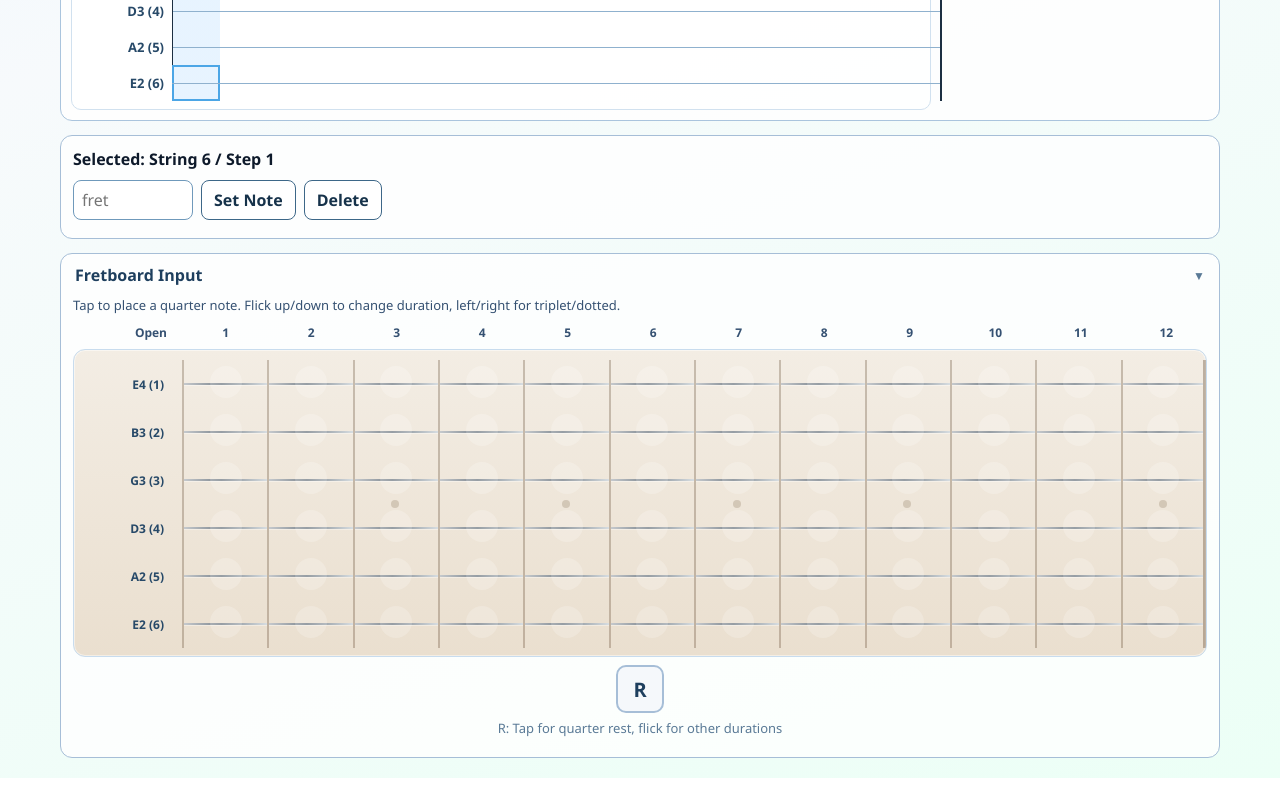
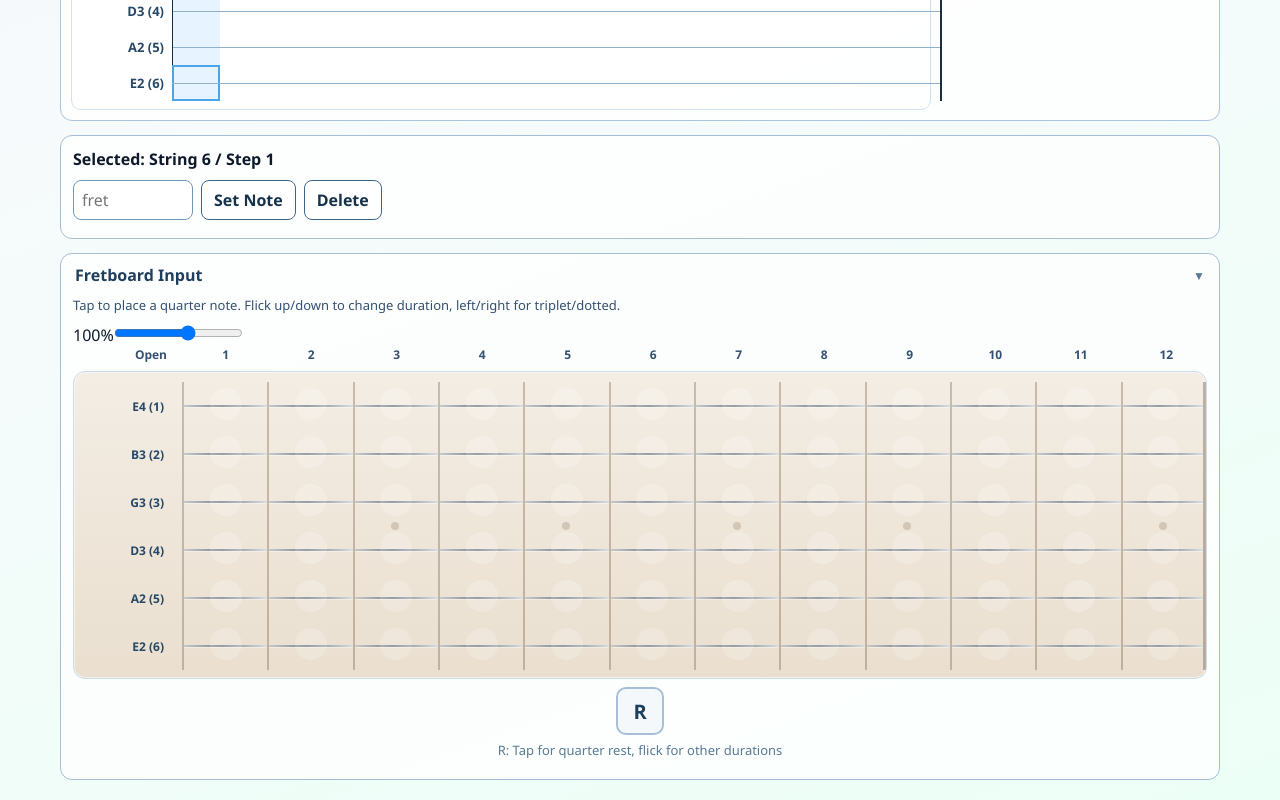
Before and after one commit to ryogy-labs/quick-tab, a Next.js app: page / in a window 1280 px wide. Shown: the part 679-1479 px from the top of the page. Before the commit the page ends 1457 px from the top, so only its background shows below. Built offline with nearby package versions, Linux system fonts and the light colour scheme.

Commit message:
Finish fretboard pinch zoom controls

```diff
--- a/app/components/FretboardInput.tsx
+++ b/app/components/FretboardInput.tsx
@@ -10,7 +10,12 @@ type FretboardInputProps = {
   activeNotes: Array<{ string: number; fret: number }>;
   onFlickCommit: (rowIndex: number, fret: number, len: number, modifier: DurationModifier) => void;
   isPlaying: boolean;
+  scale: number;
+  onScaleChange: (scale: number) => void;
 };
+
+const MIN_SCALE = 0.3;
+const MAX_SCALE = 1.5;
 
 const FRET_NUMBERS = Array.from({ length: 12 }, (_, index) => index + 1);
 
@@ -32,6 +37,8 @@ export default function FretboardInput({
   activeNotes,
   onFlickCommit,
   isPlaying,
+  scale,
+  onScaleChange,
 }: FretboardInputProps) {
   const activeNoteSet = new Set(activeNotes.map((note) => `${note.string}:${note.fret}`));
 
@@ -87,13 +94,74 @@ export default function FretboardInput({
     [handlers, anchorRef]
   );
 
+  const fretboardScrollRef = useRef<HTMLDivElement>(null);
+  const pinchRef = useRef<{ initialDist: number; initialScale: number } | null>(null);
+  const scaleRef = useRef(scale);
+  scaleRef.current = scale;
+
+  useEffect(() => {
+    const el = fretboardScrollRef.current;
+    if (!el) return;
+
+    const getDistance = (t1: Touch, t2: Touch) =>
+      Math.hypot(t1.clientX - t2.clientX, t1.clientY - t2.clientY);
+
+    const onTouchStart = (e: TouchEvent) => {
+      if (e.touches.length === 2) {
+        pinchRef.current = {
+          initialDist: getDistance(e.touches[0], e.touches[1]),
+          initialScale: scaleRef.current,
+        };
+      }
+    };
+
+    const onTouchMove = (e: TouchEvent) => {
+      if (e.touches.length === 2 && pinchRef.current) {
+        e.preventDefault();
+        const dist = getDistance(e.touches[0], e.touches[1]);
+        const ratio = dist / pinchRef.current.initialDist;
+        const newScale = Math.min(
+          MAX_SCALE,
+          Math.max(MIN_SCALE, pinchRef.current.initialScale * ratio)
+        );
+        onScaleChange(newScale);
+      }
+    };
+
+    const onTouchEnd = () => { pinchRef.current = null; };
+
+    el.addEventListener("touchstart", onTouchStart, { passive: true });
+    el.addEventListener("touchmove", onTouchMove, { passive: false });
+    el.addEventListener("touchend", onTouchEnd);
+    el.addEventListener("touchcancel", onTouchEnd);
+    return () => {
+      el.removeEventListener("touchstart", onTouchStart);
+      el.removeEventListener("touchmove", onTouchMove);
+      el.removeEventListener("touchend", onTouchEnd);
+      el.removeEventListener("touchcancel", onTouchEnd);
+    };
+  }, [onScaleChange]);
+
   return (
     <div className={styles.fretboardWrapper}>
-      <p className={styles.description}>
-        Tap to place a quarter note. Flick up/down to change duration, left/right for triplet/dotted.
-      </p>
-      <div className={styles.fretboard}>
-        <div className={styles.fretboardScroll}>
+      <div className={styles.fretboardHeader}>
+        <p className={styles.description}>
+          Tap to place a quarter note. Flick up/down to change duration, left/right for triplet/dotted.
+        </p>
+        <div className={styles.zoomControl}>
+          <span className={styles.zoomLabel}>{Math.round(scale * 100)}%</span>
+          <input
+            type="range"
+            min={String(MIN_SCALE * 100)}
+            max={String(MAX_SCALE * 100)}
+            value={Math.round(scale * 100)}
+            onChange={(e) => onScaleChange(Number(e.target.value) / 100)}
+            className={styles.zoomSlider}
+          />
+        </div>
+      </div>
+      <div className={styles.fretboard} style={{ zoom: scale }}>
+        <div ref={fretboardScrollRef} className={styles.fretboardScroll}>
         <div className={styles.fretNumbers}>
           <div className={styles.nutSpacer}>Open</div>
           {FRET_NUMBERS.map((fret) => (
--- a/app/page.tsx
+++ b/app/page.tsx
@@ -56,6 +56,8 @@ const TAB_LABEL_WIDTH_MOBILE = 64;
 const TAB_SLOT_WIDTH = 48;
 const TAB_SLOT_WIDTH_MOBILE = 34;
 const MEASURE_SCROLL_PADDING = 24;
+const MIN_SCALE = 0.3;
+const MAX_SCALE = 1.5;
 
 type PlayCursor = {
   measureIndex: number;
@@ -188,9 +190,16 @@ export default function Home() {
   const notationScaleRef = useRef(1);
   notationScaleRef.current = notationScale;
 
+  const [fretboardScale, setFretboardScale] = useState(1);
+  const handleFretboardScaleChange = useCallback(
+    (s: number) => setFretboardScale(Math.min(MAX_SCALE, Math.max(MIN_SCALE, s))),
+    []
+  );
+
   // Set initial mobile scale
   useEffect(() => {
     setNotationScale(isMobile ? 0.5 : 1);
+    setFretboardScale(isMobile ? 0.7 : 1);
   }, [isMobile]);
 
   const digitBufferRef = useRef<string>("");
@@ -1252,7 +1261,7 @@ export default function Home() {
         e.preventDefault();
         const dist = getDistance(e.touches[0], e.touches[1]);
         const ratio = dist / pinchRef.current.initialDist;
-        const newScale = Math.min(1.5, Math.max(0.3, pinchRef.current.initialScale * ratio));
+        const newScale = Math.min(MAX_SCALE, Math.max(MIN_SCALE, pinchRef.current.initialScale * ratio));
         setNotationScale(newScale);
       }
     };
@@ -1262,10 +1271,12 @@ export default function Home() {
     el.addEventListener("touchstart", onTouchStart, { passive: true });
     el.addEventListener("touchmove", onTouchMove, { passive: false });
     el.addEventListener("touchend", onTouchEnd);
+    el.addEventListener("touchcancel", onTouchEnd);
     return () => {
       el.removeEventListener("touchstart", onTouchStart);
       el.removeEventListener("touchmove", onTouchMove);
       el.removeEventListener("touchend", onTouchEnd);
+      el.removeEventListener("touchcancel", onTouchEnd);
     };
   }, []);
 
@@ -1461,8 +1472,8 @@ export default function Home() {
               <span className={styles.zoomLabel}>{Math.round(notationScale * 100)}%</span>
               <input
                 type="range"
-                min="30"
-                max="150"
+                min={String(MIN_SCALE * 100)}
+                max={String(MAX_SCALE * 100)}
                 value={Math.round(notationScale * 100)}
                 onChange={(e) => setNotationScale(Number(e.target.value) / 100)}
                 className={styles.zoomSlider}
@@ -1611,6 +1622,8 @@ export default function Home() {
             activeNotes={activeFretboardNotes}
             onFlickCommit={commitFretboardFlick}
             isPlaying={isPlaying}
+            scale={fretboardScale}
+            onScaleChange={handleFretboardScaleChange}
           />
           <div className={styles.restFlickRow}>
             <RestFlickButton
```
